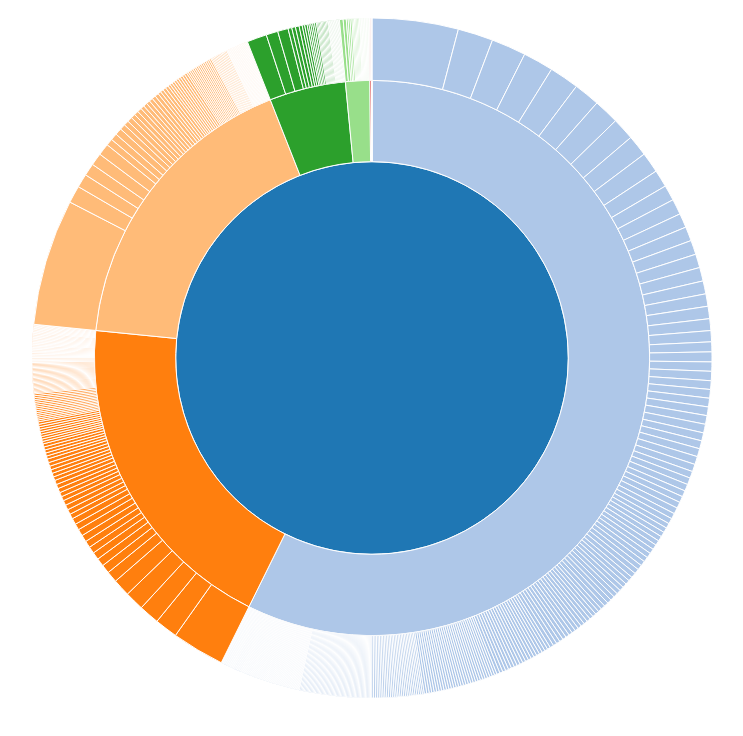
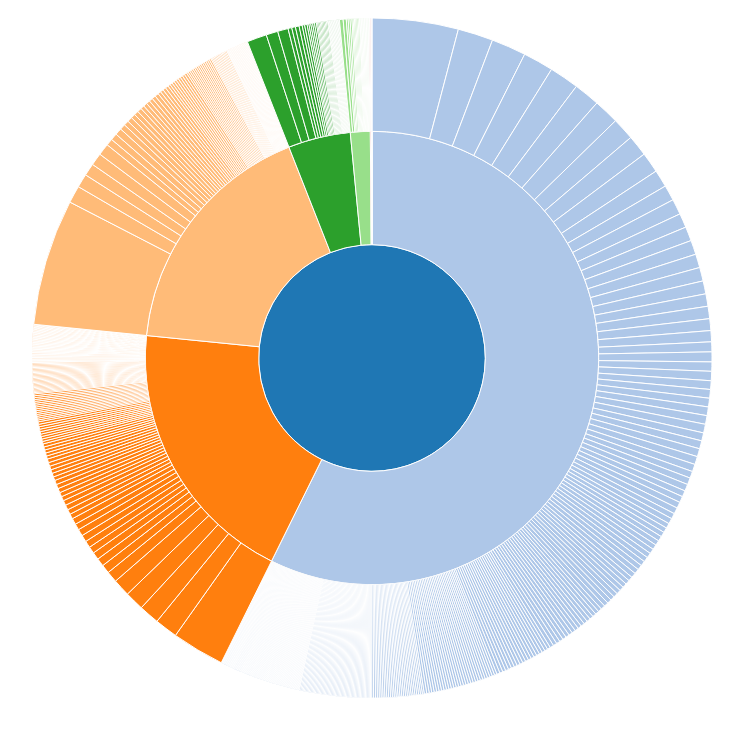
Before and after one commit to jragorospe/zoomburst, a plain HTML site: page index.html in a window 1280 px wide. Shown: the whole page, without its empty margins (116-859 px from the left). Drawn offline with nearby package versions, Linux system fonts and the light colour scheme.

Commit message:
Update index.html

```diff
--- a/index.html
+++ b/index.html
@@ -2753,7 +2753,7 @@ var formatNumber = d3.format(",d");
 var x = d3.scaleLinear()
     .range([0, 2 * Math.PI]);
 
-var y = d3.scaleSqrt()
+var y = d3.scaleLinear()
     .range([0, radius]);
 
 var color = d3.scaleOrdinal(d3.schemeCategory20);
```
